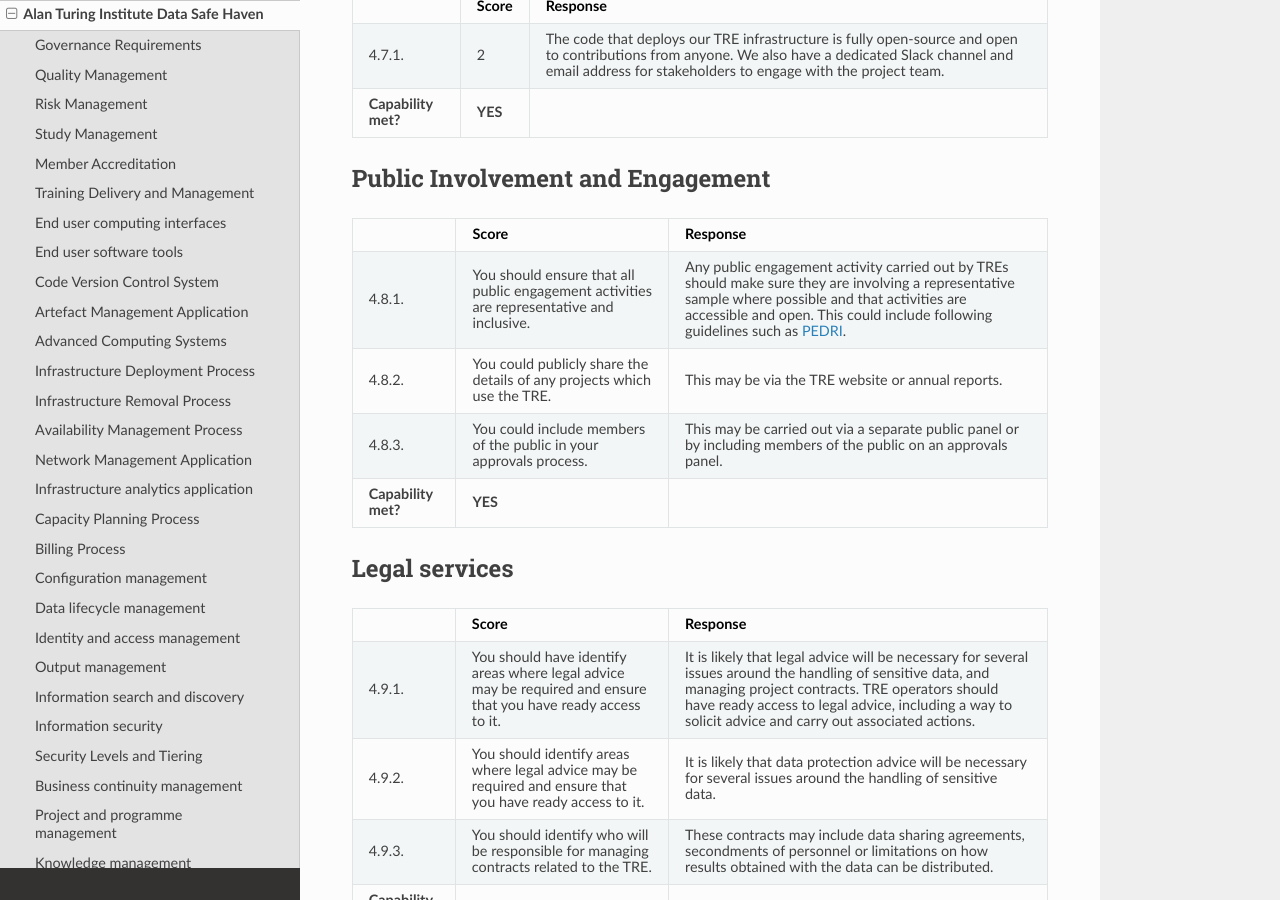
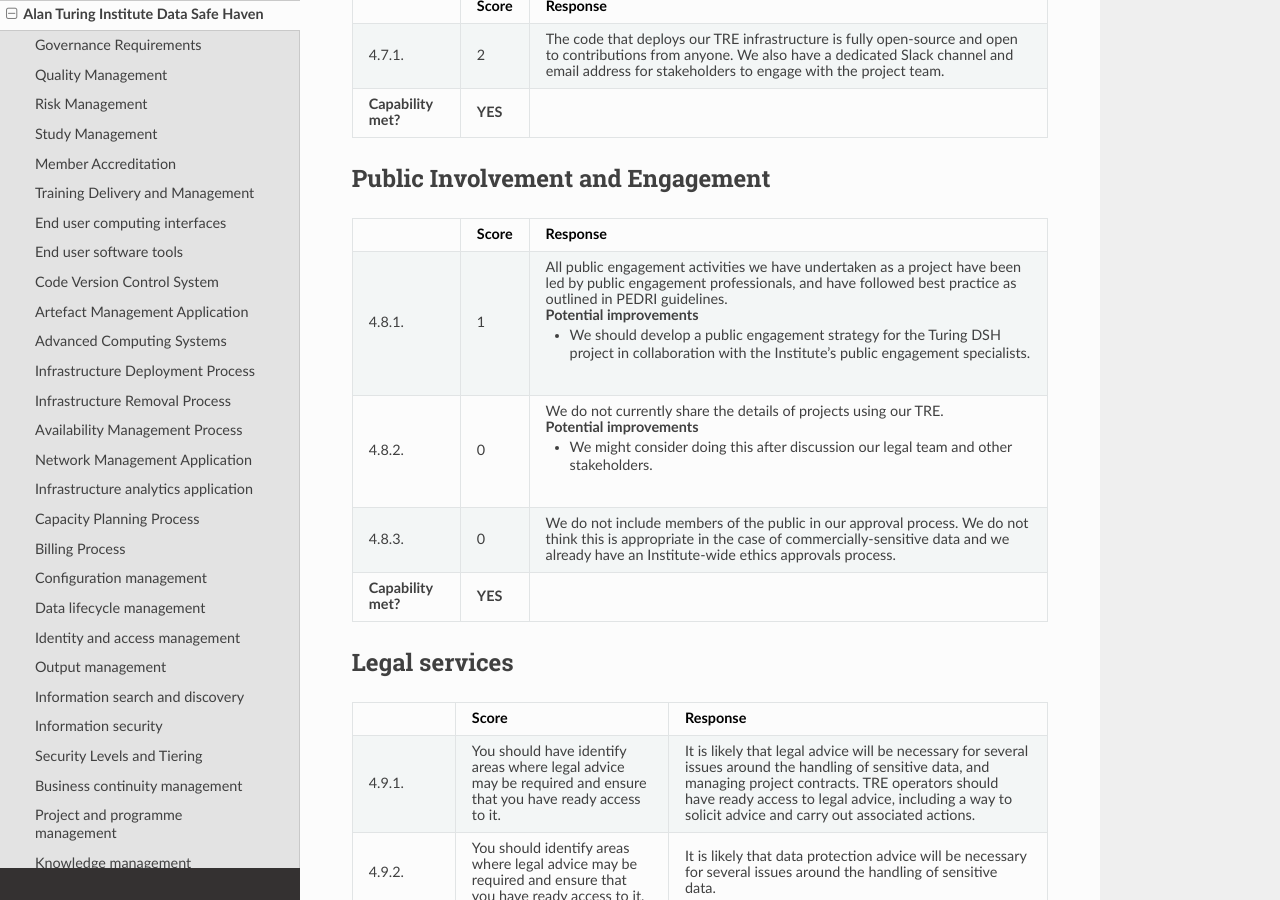
Before and after one commit to sa-tre/satre-specification, a Sphinx documentation site: the page built from docs/source/evaluations/alan_turing_institute.md, in a window 1280 px wide and 900 px high, scrolled down 22320 px. Built offline with Sphinx 7.4.7 and the Read the Docs theme 2.0.0, drawn with Linux system fonts in a browser that asks for light colours.

Commit message:
:sparkles: Add public involvement and engagement
Co-authored-by: Ed Chalstrey <edwardchalstrey@gmail.com>
Co-authored-by: Matt Craddock <mcraddock@turing.ac.uk>
Co-authored-by: Jim Madge <jmadge@turing.ac.uk>
Co-authored-by: Hari Sood <hsood@turing.ac.uk>

```diff
--- a/docs/source/evaluations/alan_turing_institute.md
+++ b/docs/source/evaluations/alan_turing_institute.md
@@ -1178,15 +1178,19 @@
   - Score
   - Response
 * - 4.8.1.
-  - You should ensure that all public engagement activities are representative and inclusive.
-  - Any public engagement activity carried out by TREs should make sure they are involving a representative sample where possible and that activities are accessible and open.
-    This could include following guidelines such as [PEDRI](https://www.pedri.org.uk/).
+  - 1
+  - All public engagement activities we have undertaken as a project have been led by public engagement professionals, and have followed best practice as outlined in PEDRI guidelines.
+    #### Potential improvements
+    - We should develop a public engagement strategy for the Turing DSH project in collaboration with the Institute's public engagement specialists.
 * - 4.8.2.
-  - You could publicly share the details of any projects which use the TRE.
-  - This may be via the TRE website or annual reports.
+  - 0
+  - We do not currently share the details of projects using our TRE.
+    #### Potential improvements
+    - We might consider doing this after discussion our legal team and other stakeholders.
 * - 4.8.3.
-  - You could include members of the public in your approvals process.
-  - This may be carried out via a separate public panel or by including members of the public on an approvals panel.
+  - 0
+  - We do not include members of the public in our approval process.
+    We do not think this is appropriate in the case of commercially-sensitive data and we already have an Institute-wide ethics approvals process.
 * - **Capability met?**
   - **YES**
   -
```
